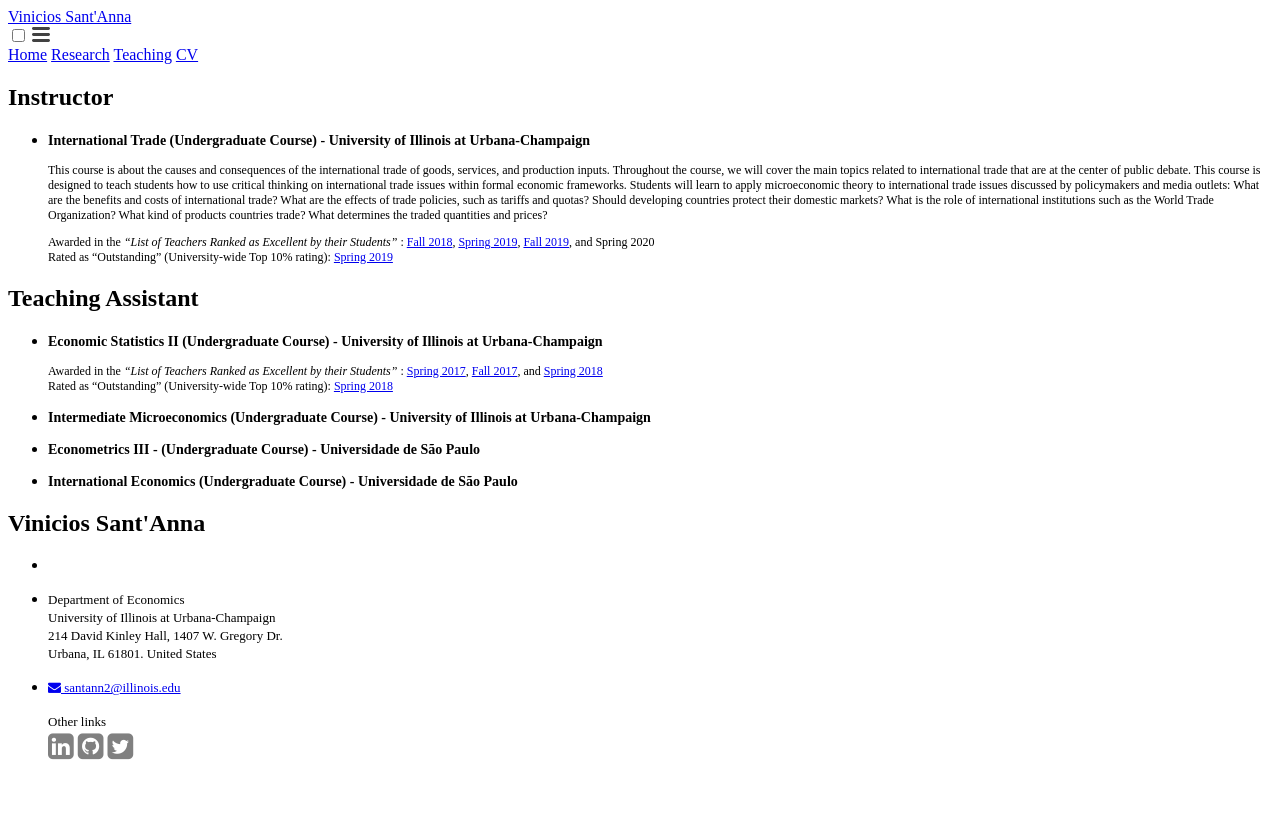
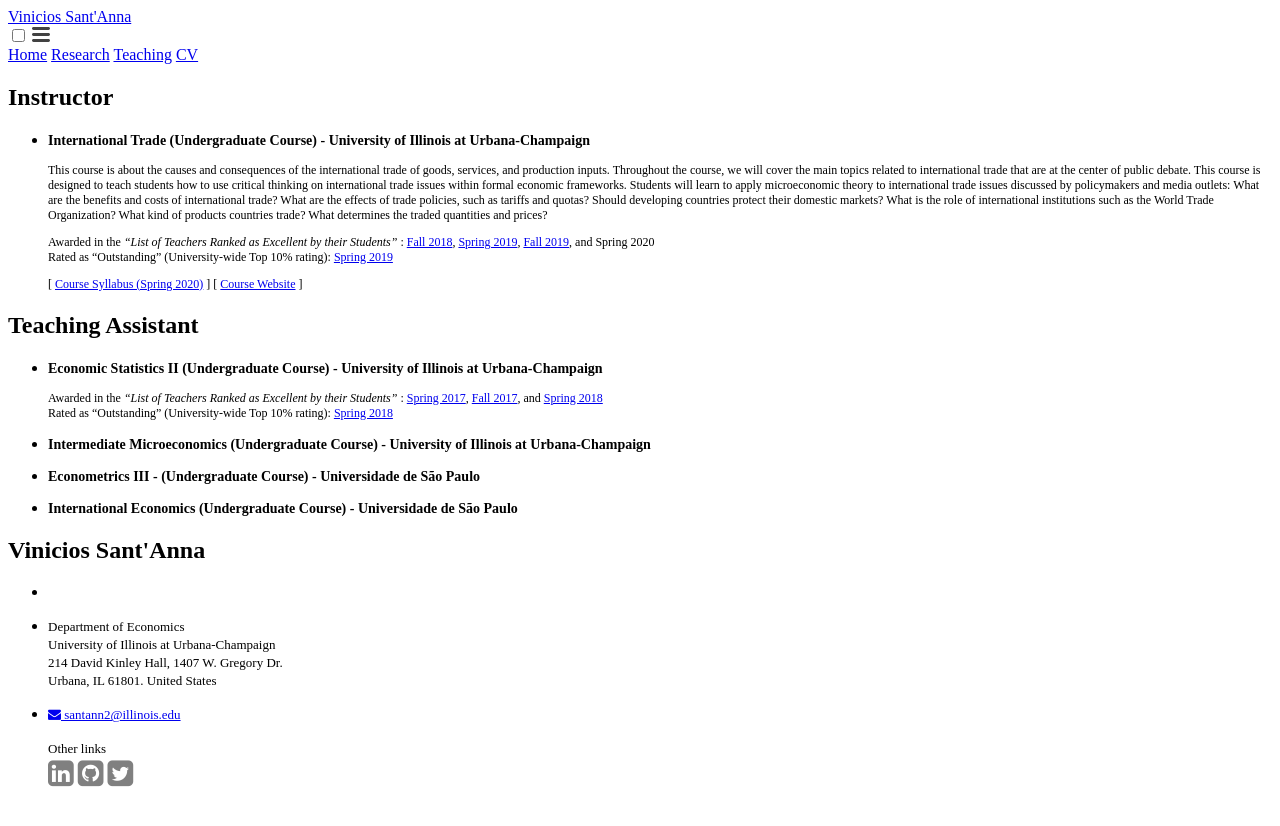
Before and after one commit to vpsantanna/vpsantanna.github.io, a Jekyll site: the page built from 3-teaching.md, in a window 1280 px wide. Shown: the top 826 px of the page. Built offline with Jekyll 4.4.1, drawn with Linux system fonts in a browser that asks for light colours; a script that is not in the unit is left out.

Commit message:
Update 3-teaching.md

```diff
--- a/3-teaching.md
+++ b/3-teaching.md
@@ -12,6 +12,8 @@ permalink: /teaching/
 
    <p style="font-size:12px">Awarded in the  <em>“List of Teachers Ranked as Excellent by their Students” </em>: <a href="https://citl.illinois.edu/docs/default-source/teachers-ranked-as-excellent/tre-2018-fall.pdf#page=21" target="_blank">Fall 2018</a>, <a href="https://citl.illinois.edu/docs/default-source/teachers-ranked-as-excellent/tre-2019-spring.pdf#page=19" target="_blank">Spring 2019</a>, <a href="https://citl.illinois.edu/docs/default-source/teachers-ranked-as-excellent/tre-2019-fall.pdf#page=20" target="_blank">Fall 2019</a>, and Spring 2020 <br> Rated as “Outstanding” (University-wide Top 10% rating): <a href="https://citl.illinois.edu/docs/default-source/teachers-ranked-as-excellent/tre-2019-spring.pdf#page=19" target="_blank">Spring 2019</a> </p>
 
+  <p style="font-size:12px">[ <a href="/files/Econ_490_International_Trade___Syllabus.pdf" target="_blank">Course Syllabus (Spring 2020)</a> ] [ <a href="https://compass2g.illinois.edu/webapps/blackboard/content/listContentEditable.jsp?content_id=_4184689_1&course_id=_48673_1" target="_blank">Course Website</a> ]</p>
+
 
 # Teaching Assistant
 
```
